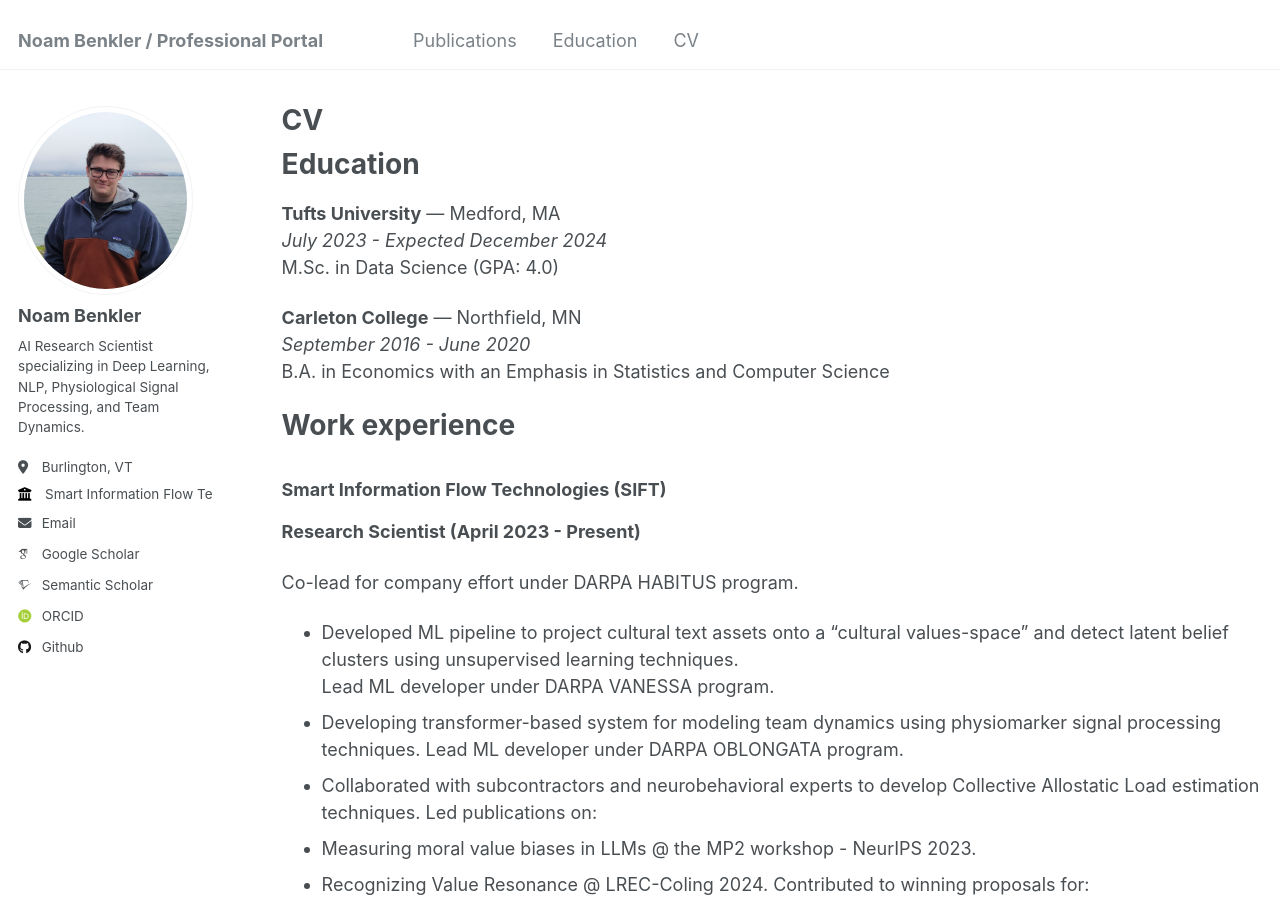
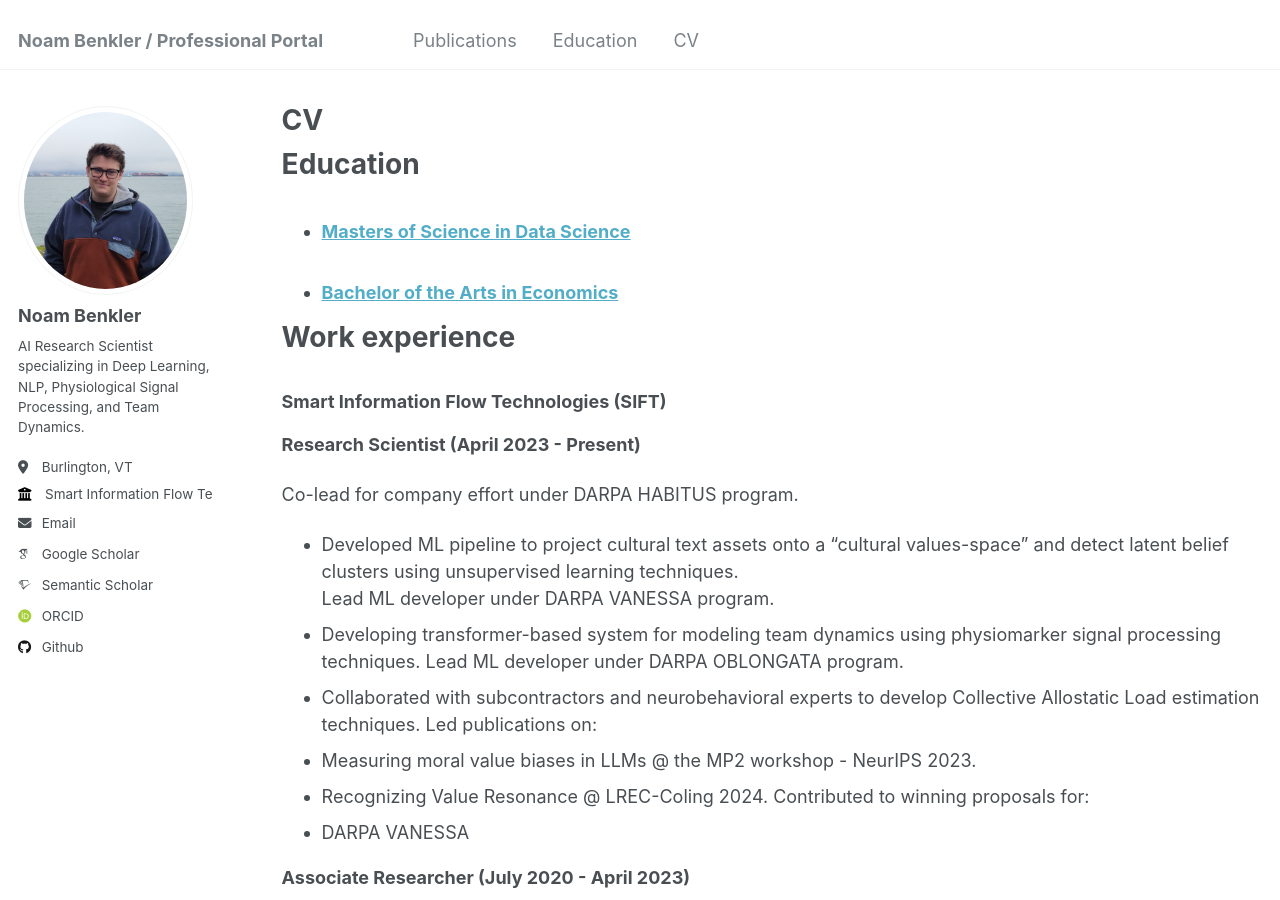
Before and after one commit to benklern/benklern.github.io, a Jekyll site: the page built from _pages/cv.md, in a window 1280 px wide and 900 px high. Built offline with Jekyll 4.4.1, drawn with Linux system fonts in a browser that asks for light colours; some web fonts are replaced; some of the changed lines change nothing that is shown; some of the changed text lies outside the part shown.

Commit message:
updated cv

```diff
--- a/_pages/cv.md
+++ b/_pages/cv.md
@@ -9,7 +9,7 @@ redirect_from:
 
 {% include base_path %}
 
-Education
+<!-- Education
 ======
 **Tufts University** — Medford, MA
 *July 2023 - Expected December 2024*
@@ -17,7 +17,13 @@ M.Sc. in Data Science (GPA: 4.0)
 
 **Carleton College** — Northfield, MN
 *September 2016 - June 2020*
-B.A. in Economics with an Emphasis in Statistics and Computer Science
+B.A. in Economics with an Emphasis in Statistics and Computer Science   -->
+
+Education
+======
+  <ul>{% for post in site.education reversed %}
+    {% include archive-single-cv.html %}
+  {% endfor %}</ul>
 
 Work experience
 ======
@@ -81,11 +87,6 @@ Teaching
     {% include archive-single-cv.html %}
   {% endfor %}</ul> -->
 
-Education
-======
-  <ul>{% for post in site.education reversed %}
-    {% include archive-single-cv.html %}
-  {% endfor %}</ul>
 <!--
 Service and leadership
 ======
```
